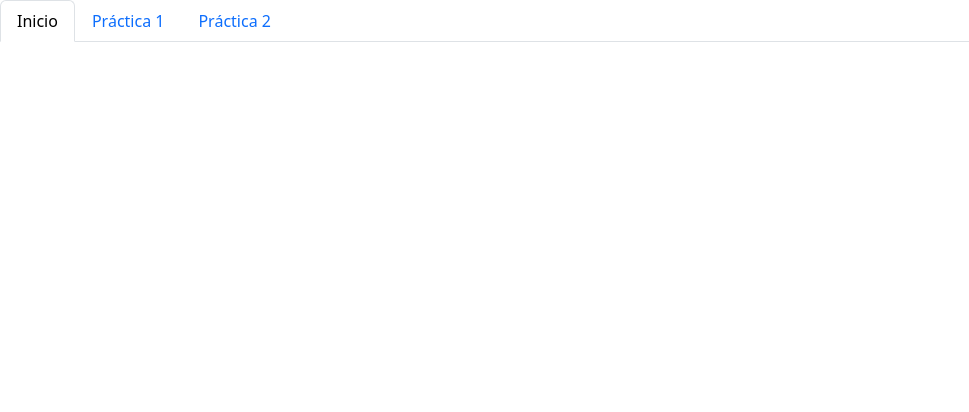
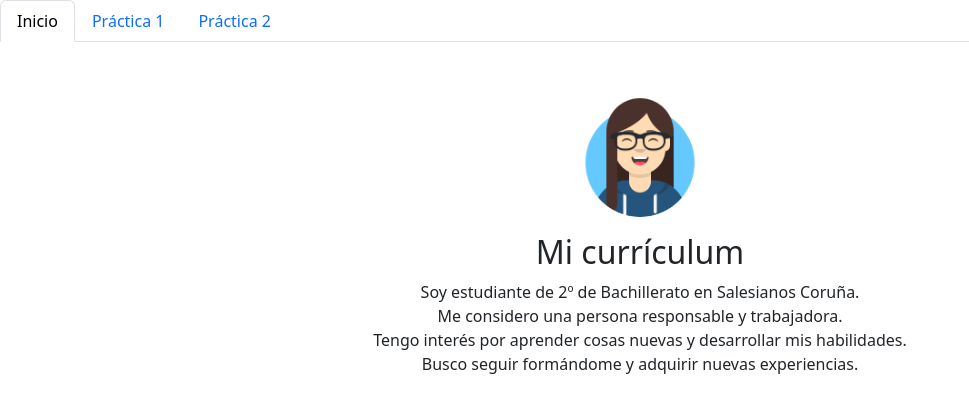
Before and after one commit to paularapela-netizen/indexdelaweb, a plain HTML site: page index.html in a window 1280 px wide. Shown: the whole page, without its empty margins (0-969 px from the left). Drawn offline with nearby package versions, Linux system fonts and the light colour scheme.

Commit message:
puse el avatar que creé el otro día e hice mi currículum
me falta por hacer el README!

```diff
--- a/index.html
+++ b/index.html
@@ -20,4 +20,18 @@
       </li>
     </ul>
 
+    <div class="container text-center mt-5">
+      <img src="avataaars.png" alt="Mi avatar"
+           width="120" class="rounded-circle mb-3">
+
+      <h2>Mi currículum</h2>
+
+      <p>
+          Soy estudiante de 2º de Bachillerato en Salesianos Coruña.<br>
+          Me considero una persona responsable y trabajadora.<br>
+          Tengo interés por aprender cosas nuevas y desarrollar mis habilidades.<br>
+          Busco seguir formándome y adquirir nuevas experiencias.
+      </p>
+  </div>
+
 <body>
```
